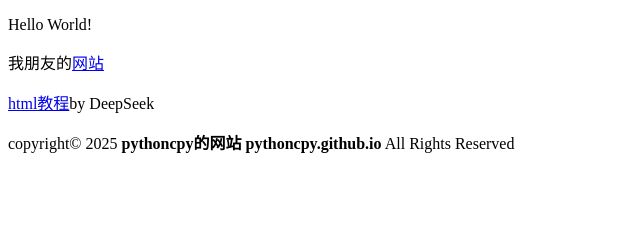
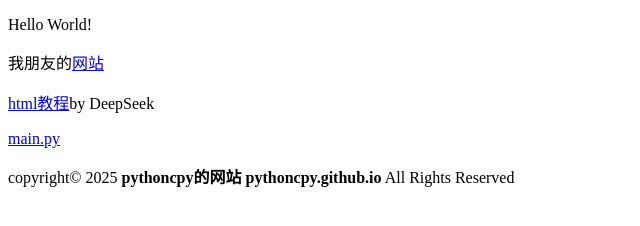
Before and after one commit to pythoncpy/pythoncpy.github.io, a plain HTML site: page index.html in a window 1280 px wide. Shown: the whole page, without its empty margins (0-640 px from the left). Drawn offline with Linux system fonts and the light colour scheme.

Commit message:
Update index.html

```diff
--- a/index.html
+++ b/index.html
@@ -8,6 +8,7 @@
 <p>Hello World!</p>
 <p>我朋友的<a href="https://a-red-apple.github.io">网站</a></p>
 <p><a href="teach.html">html教程</a>by DeepSeek</p>
+<p><a href="main.py">main.py</a></p>
 <footer>copyright© 2025 <strong>pythoncpy的网站 pythoncpy.github.io</strong> All Rights Reserved</footer>
 </body>
 </html>
```
